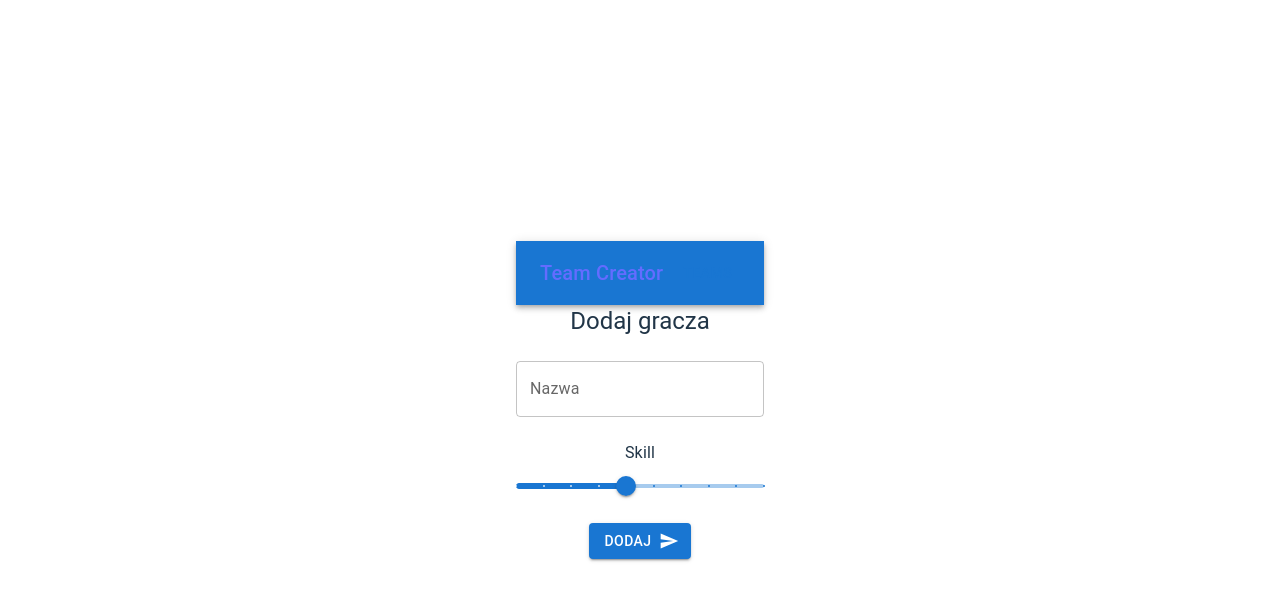
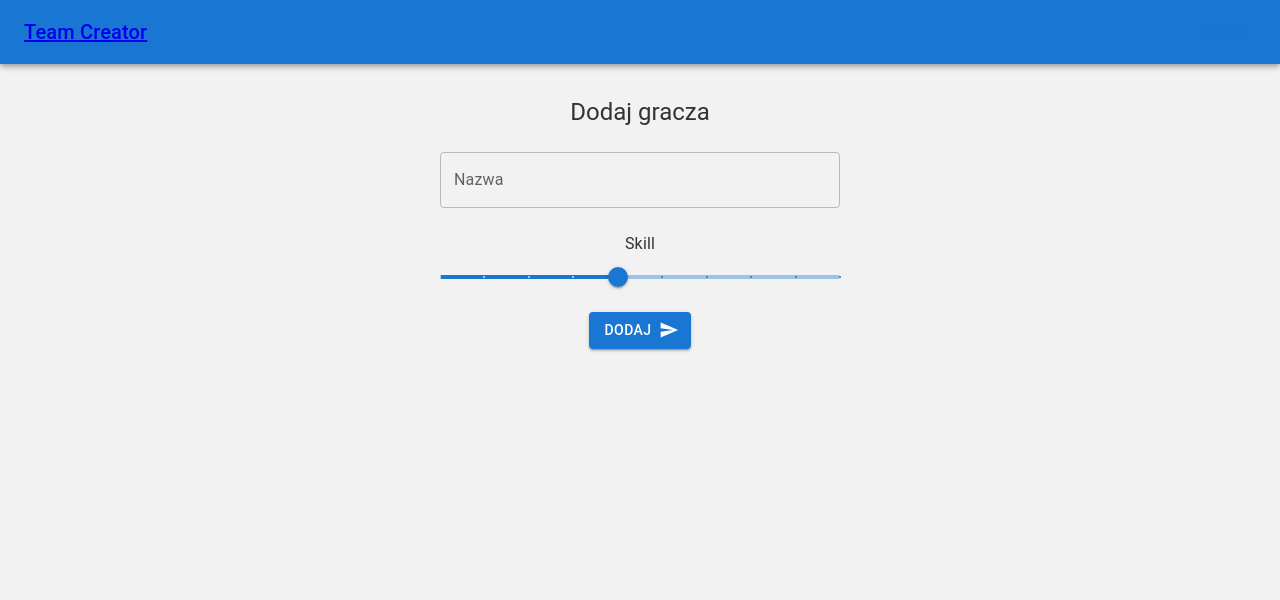
Before and after one commit to JakubWujec/squadpicker, a React (Vite) app: page / in a window 1280 px wide. Shown: the top 600 px of the page. Built offline with nearby package versions, Linux system fonts and the light colour scheme.

Commit message:
Zmiana cssow

```diff
--- a/src/App.css
+++ b/src/App.css
@@ -1,4 +1,4 @@
-#root {
+.routes{
   max-width: 1280px;
   margin: 0 auto;
   padding: 2rem;
--- a/src/App.tsx
+++ b/src/App.tsx
@@ -44,10 +44,12 @@ function App() {
     <div>
       <BrowserRouter>
         <Header />
-        <Routes>
-          <Route path="/" element={<AddPlayers addPlayer={addPlayer} removePlayer={removePlayer} players={players} />} />
-          <Route path="/teams" element={<TeamSelection players={players} />} />
-        </Routes>
+        <main className='routes'>
+          <Routes>
+            <Route path="/" element={<AddPlayers addPlayer={addPlayer} removePlayer={removePlayer} players={players} />} />
+            <Route path="/teams" element={<TeamSelection players={players} />} />
+          </Routes>
+        </main>
       </BrowserRouter>
     </div>
 
--- a/src/index.css
+++ b/src/index.css
@@ -1,69 +1,37 @@
-:root {
-  font-family: Inter, system-ui, Avenir, Helvetica, Arial, sans-serif;
-  line-height: 1.5;
-  font-weight: 400;
+/* Podstawowy CSS */
 
-  color-scheme: light dark;
-  color: rgba(255, 255, 255, 0.87);
-  background-color: #242424;
-
-  font-synthesis: none;
-  text-rendering: optimizeLegibility;
-  -webkit-font-smoothing: antialiased;
-  -moz-osx-font-smoothing: grayscale;
-  -webkit-text-size-adjust: 100%;
+/* Ustawienie marginesu i paddingu dla całej strony */
+body {
+  margin: 0;
+  padding: 0;
 }
 
-a {
-  font-weight: 500;
-  color: #646cff;
-  text-decoration: inherit;
-}
-a:hover {
-  color: #535bf2;
+/* Ustawienie koloru tła */
+body {
+  background-color: #f2f2f2;
 }
 
+/* Ustawienie koloru tekstu */
 body {
-  margin: 0;
-  display: flex;
-  place-items: center;
-  min-width: 320px;
-  min-height: 100vh;
+  color: #333333;
 }
 
-h1 {
-  font-size: 3.2em;
-  line-height: 1.1;
+/* Zresetowanie marginesów i paddingu dla elementów */
+* {
+  margin: 0;
+  padding: 0;
+  box-sizing: border-box;
 }
 
-button {
-  border-radius: 8px;
-  border: 1px solid transparent;
-  padding: 0.6em 1.2em;
-  font-size: 1em;
-  font-weight: 500;
-  font-family: inherit;
-  background-color: #1a1a1a;
-  cursor: pointer;
-  transition: border-color 0.25s;
-}
-button:hover {
-  border-color: #646cff;
-}
-button:focus,
-button:focus-visible {
-  outline: 4px auto -webkit-focus-ring-color;
+/* Ustawienie maksymalnej szerokości kontenera */
+.container {
+  max-width: 1200px;
+  margin: 0 auto;
 }
 
-@media (prefers-color-scheme: light) {
-  :root {
-    color: #213547;
-    background-color: #ffffff;
-  }
-  a:hover {
-    color: #747bff;
-  }
-  button {
-    background-color: #f9f9f9;
+/* Ustawienie responsywności dla kontenera */
+@media (max-width: 768px) {
+  .container {
+    max-width: 90%;
   }
 }
```
